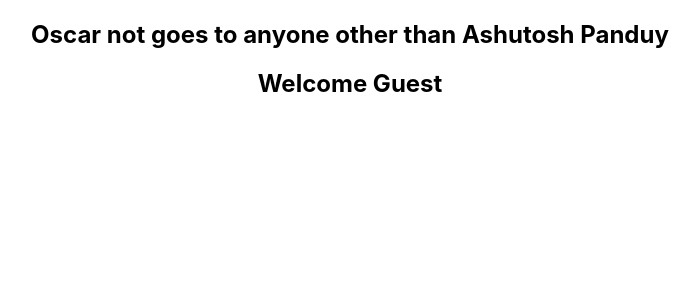
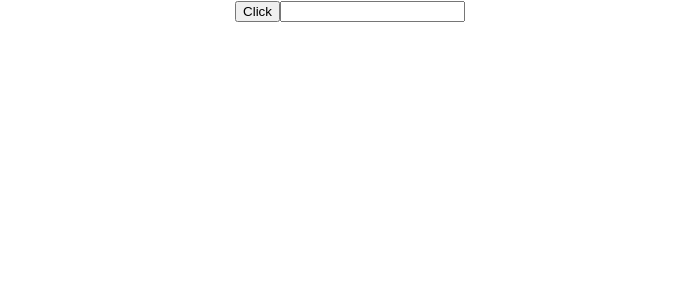
Before and after one commit to ashupandey1620/reacttypescript, a React (Create React App) app: page / in a window 1280 px wide. Shown: the top 300 px of the page, without its empty margins (290-990 px from the left). Built offline with nearby package versions, Linux system fonts and the light colour scheme.

Commit message:
Event Listner props

```diff
--- a/src/App.tsx
+++ b/src/App.tsx
@@ -1,49 +1,18 @@
 import React from 'react';
 import './App.css';
-import {Greet} from "./Components/Greet";
-import {Person} from "./Components/Person";
-import {PersonList} from "./Components/PersonList";
-import {Status} from "./Components/Status";
-import {Heading} from "./Components/Heading";
-import {Oscar} from "./Components/Oscar";
+import {Button} from "./Components/Button";
+import {Input} from "./Components/Input";
 
 function App() {
 
-    const personName = {
-        first: "Omi",
-        last: "Pandey",
-    }
-
-    const nameList = [
-        {
-            first:"Arpit",
-            last:"Trivedi"
-        },
-        {
-            first:"Arpit",
-            last:"Vishwakarma"
-        },
-        {
-            first:"Abhishek",
-            last:"Srivastava"
-        },
-    ]
 
   return (
     <div className="App">
-      {/*<Greet name ='Ashutosh Pandey' messageCount={99} isLoggedIn={true}/>*/}
-      {/*  <Person name={personName}/>*/}
-      {/*  <PersonList names = {nameList}/>*/}
-        {/*<Status status = {"loading"}/>*/}
-        {/*<Heading> this is a placeholder txt </Heading>*/}
-
-        <Oscar>
-            <Heading>
-                Oscar not goes to anyone other than Ashutosh Panduy
-            </Heading>
-        </Oscar>
-
-        <Greet name="Ashutosh" messageCount={10} isLoggedIn={false}/>
+      <Button handleClick={(event,id)=>{
+          console.log("Button Clicked",event);
+      }}
+      />
+        <Input value='' handlechange={(event)=>console.log(event)}/>
     </div>
   );
 }
--- /dev/null
+++ b/src/Components/Button.tsx
@@ -0,0 +1,11 @@
+type ButtonProps = {
+    handleClick : (event: React.MouseEvent<HTMLButtonElement>, id: number) => void
+}
+
+
+
+export const Button = (props:ButtonProps) => {
+    return (
+        <button onClick={(event)=>props.handleClick(event,1)}>Click</button>
+    )
+}
--- a/src/Components/Greet.tsx
+++ b/src/Components/Greet.tsx
@@ -18,5 +18,5 @@
     )
 }
 
-//use types while building Applications
-//use interfaces while building libraries
+//use types in typescript while building Applications
+//use interfaces in typescript while building libraries
--- /dev/null
+++ b/src/Components/Input.tsx
@@ -0,0 +1,9 @@
+type InputProps = {
+    value:string,
+    handlechange: (event: React.ChangeEvent<HTMLInputElement>) => void
+}
+
+
+export const Input = (props:InputProps) => {
+    return <input type='text' value = {props.value} onChange={props.handlechange}/>
+}
```
